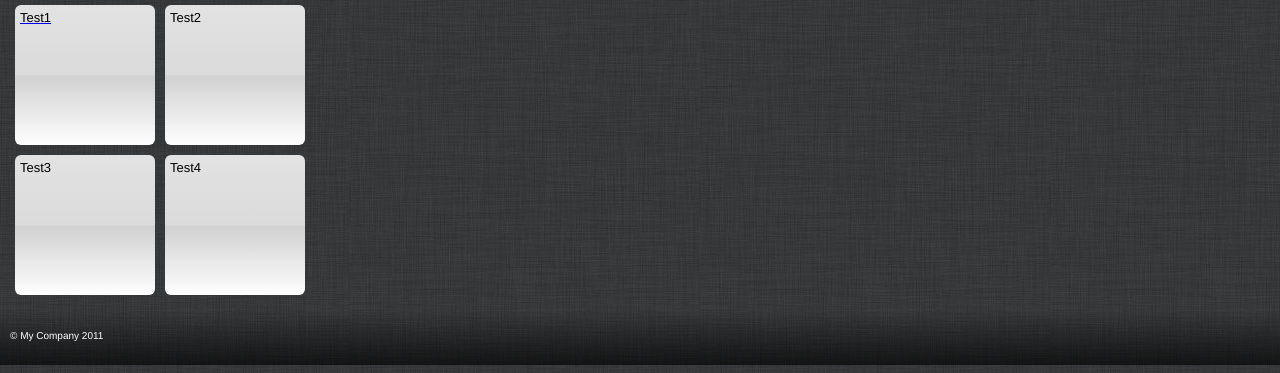
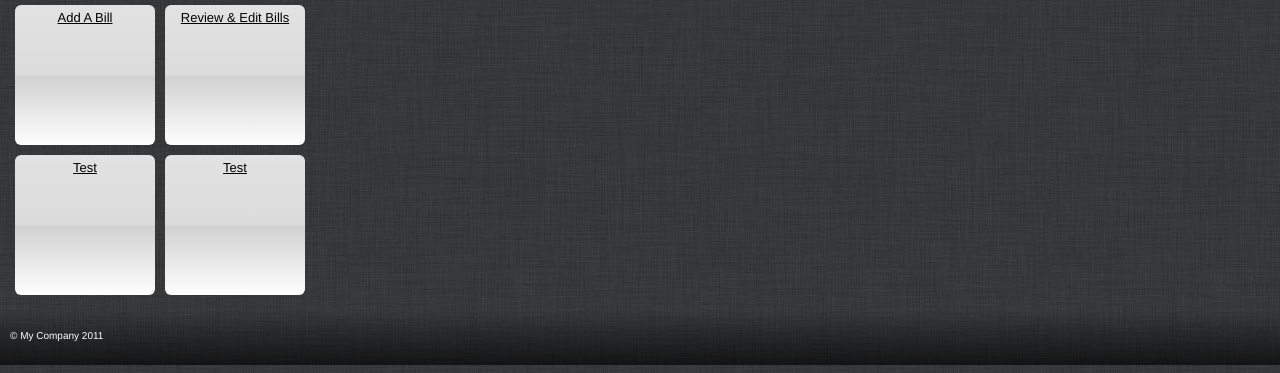
Before and after one commit to atljeremy/Bill-Planner, a PHP site: page / in a window 1280 px wide. Shown: the part 55-428 px from the top of the page. Run offline with PHP 8.4, Linux system fonts and the light colour scheme.

Commit message:
Updated styling of text in gridBlocks

```diff
--- a/css/styles.css
+++ b/css/styles.css
@@ -7,6 +7,10 @@ body {
   font-family: Helvetica, Verdana, Arial, sans-serif;
   background-image:url('../i/linen.jpg');
   margin: 0px;
+}
+
+a {
+  color: #000;
 }
 
 /*********************************************************
@@ -64,10 +68,11 @@ body {
 
 .gridBlock {
   color: #000;
+  text-align: center;
+  padding: 5px;
   background: #FF0000;
   width: 130px;
   height: 130px;
-  padding: 5px;
   -webkit-border-radius: 6px;
   -moz-border-radius: 6px;
   border-radius: 6px;
--- a/index.html
+++ b/index.html
@@ -43,18 +43,18 @@ Simple HTML5 / Javascript Mobile Web Form
     <div id="grid">
       <div class="row">
         <div class="cell">
-          <a href="additem.html"><div class="gridBlock">Test1</div></a>
+          <a href="additem.html"><div class="gridBlock">Add A Bill</div></a>
         </div>
         <div class="cell">
-          <div class="gridBlock">Test2</div>
+          <a href="#"><div class="gridBlock">Review & Edit Bills</div></a>
         </div>
       </div>
       <div class="row">
         <div class="cell">
-          <div class="gridBlock">Test3</div>
+          <a href="#"><div class="gridBlock">Test</div></a>
         </div>
         <div class="cell">
-          <div class="gridBlock">Test4</div>
+          <a href="#"><div class="gridBlock">Test</div></a>
         </div>
       </div>
     </div>
```
Also changed, not shown: 1 other file.
